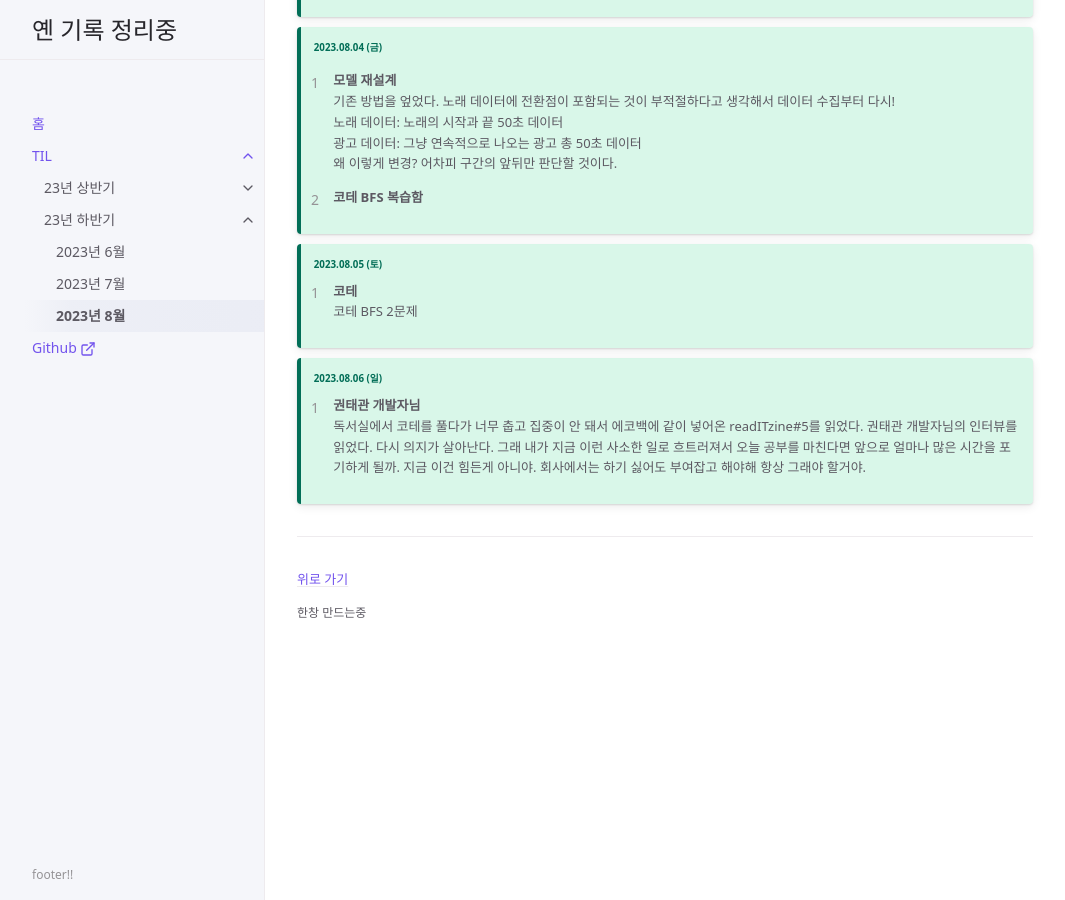
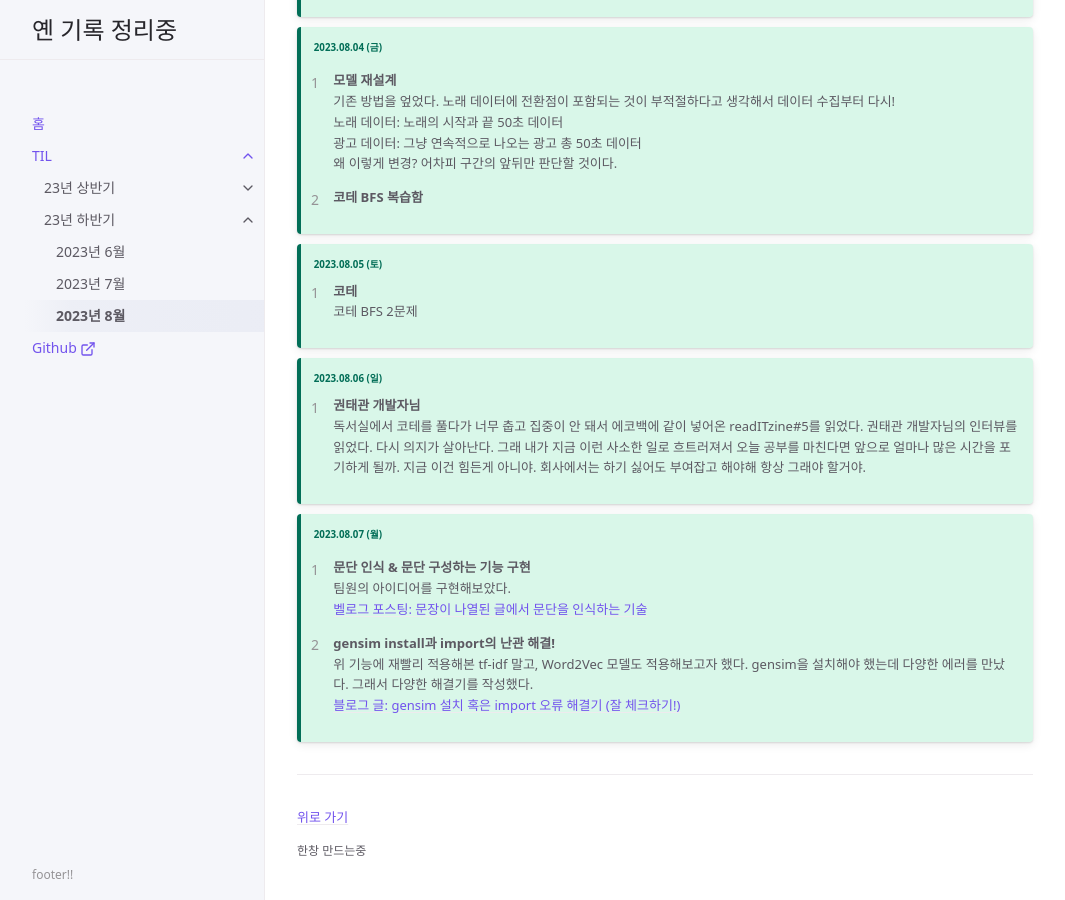
Before and after one commit to yyeennyy/yyeennyy.github.io, a Jekyll site: the page built from docs/TIL/23년 하반기/month08.md, in a window 1280 px wide and 900 px high, scrolled down 941 px. Shown: the whole window, without its empty margins (107-1172 px from the left). Built offline with Jekyll 4.4.1, drawn with Linux system fonts in a browser that asks for light colours.

Commit message:
TIL 0807

```diff
--- a/docs/TIL/23년 하반기/month08.md
+++ b/docs/TIL/23년 하반기/month08.md
@@ -80,3 +80,14 @@ nav_order: 3
 >
 > 1. **권태관 개발자님**<br>
 > 독서실에서 코테를 풀다가 너무 춥고 집중이 안 돼서 에코백에 같이 넣어온 readITzine#5를 읽었다. 권태관 개발자님의 인터뷰를 읽었다. 다시 의지가 살아난다. 그래 내가 지금 이런 사소한 일로 흐트러져서 오늘 공부를 마친다면 앞으로 얼마나 많은 시간을 포기하게 될까. 지금 이건 힘든게 아니야. 회사에서는 하기 싫어도 부여잡고 해야해 항상 그래야 할거야.
+
+
+{: .new-title }
+> 2023.08.07 (월)
+> 1. **문단 인식 & 문단 구성하는 기능 구현**<br>
+> 팀원의 아이디어를 구현해보았다.<br>
+> [벨로그 포스팅: 문장이 나열된 글에서 문단을 인식하는 기술](https://velog.io/@yyeennyy/%EB%AC%B8%EB%8B%A8-%EB%B6%84%EB%A5%98-%EA%B8%B0%EC%88%A0)
+>
+> 2. **gensim install과 import의 난관 해결!**<br>
+> 위 기능에 재빨리 적용해본 tf-idf 말고, Word2Vec 모델도 적용해보고자 했다. gensim을 설치해야 했는데 다양한 에러를 만났다. 그래서 다양한 해결기를 작성했다.<br>
+> [블로그 글: gensim 설치 혹은 import 오류 해결기 (잘 체크하기!)](https://splendidlolli.tistory.com/627)
```
